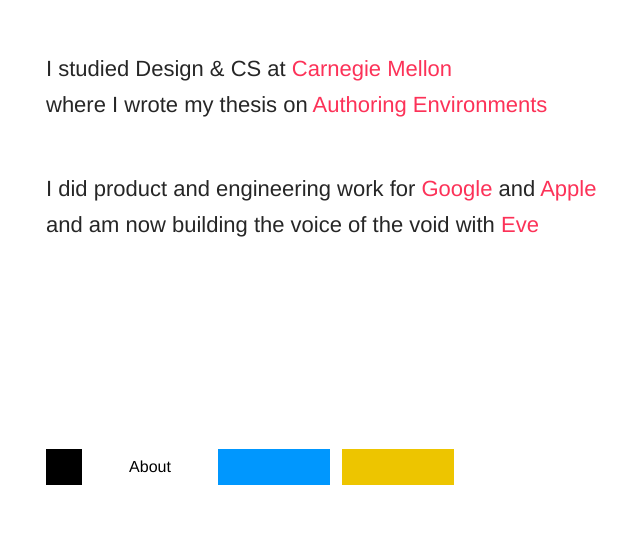
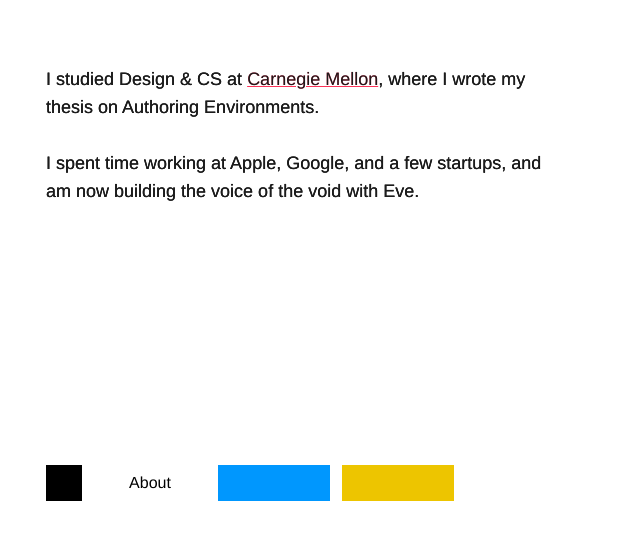
Before and after one commit to maayanalbert/malbert.space, a Next.js app: page /about in a window 1280 px wide. Shown: the part 205-744 px from the top of the page, without its empty margins (66-706 px from the left). Built offline with nearby package versions, Linux system fonts and the light colour scheme.

Commit message:
trying paragraphs

```diff
--- a/src/components/NavButtons.tsx
+++ b/src/components/NavButtons.tsx
@@ -8,9 +8,9 @@
 import { HomeIcon } from "@heroicons/react/24/outline"
 import { useRouter } from "next/router"
 
-export default function SpacesButtons() {
+export default function NavButtons() {
   return (
-    <div className="absolute w-full flex sm:justify-start justify-center sm:p-28 sm:pb-32 p-8 h-[20%] bottom-0">
+    <div className="absolute w-full flex sm:justify-start justify-center sm:p-28 p-8 h-[20%] bottom-0">
       <div className="flex flex-row items-center justify-between gap-3 relative sm:w-fit w-full">
         <HomeButton />
         <PageButton page="ABOUT" />
--- a/src/pages/_app.tsx
+++ b/src/pages/_app.tsx
@@ -1,5 +1,5 @@
 import { HomeButton } from "@/components/HomeButton"
-import SpacesButtons from "@/components/NavButtons"
+import NavButtons from "@/components/NavButtons"
 import "@/styles/globals.css"
 import type { AppProps } from "next/app"
 import { useMemo } from "react"
@@ -22,7 +22,7 @@
     <>
       <QueryClientProvider client={queryClient}>
         <Component {...pageProps} />
-        <SpacesButtons />
+        <NavButtons />
       </QueryClientProvider>
     </>
   )
--- a/src/pages/about.tsx
+++ b/src/pages/about.tsx
@@ -1,6 +1,7 @@
 import { useEffect } from "react"
-import SpacesButtons from "@/components/NavButtons"
+import NavButtons from "@/components/NavButtons"
 import { Item, Row } from "@/components/Item"
+import { getPageColor } from "@/pageHelpers"
 
 export default function About() {
   useEffect(() => {
@@ -8,57 +9,101 @@
   }, [])
 
   return (
-    <div className="h-full w-full">
-      <div
-        className="absolute sm:pl-28 pl-8"
-        style={{ bottom: `calc(50% - ${11 * 4}px)` }}
+    <div className="h-[85%] w-full flex flex-col sm:items-start items-center justify-center sm:pl-28 sm:p-0 p-8">
+      <p className="absolute sm:w-[500px] text-lg">
+        I studied Design & CS at{" "}
+        <a
+          // href={link}
+          target="_blank"
+          className="underline cursor-pointer"
+          style={{ color: getPageColor("ABOUT") }}
+        >
+          Carnegie Mellon
+        </a>
+        , where I wrote my thesis on{" "}
+        <a
+          // href={link}
+          target="_blank"
+          className="hover:underline cursor-pointer"
+        >
+          Authoring Environments
+        </a>
+        .<br />
+        <br /> I spent time working at{" "}
+        <a
+          // href={link}
+          target="_blank"
+          className="hover:underline cursor-pointer"
+        >
+          Apple
+        </a>
+        ,{" "}
+        <a
+          // href={link}
+          target="_blank"
+          className="hover:underline cursor-pointer"
+        >
+          Google
+        </a>
+        , and a few startups, and am now building the voice of the void with{" "}
+        <a
+          // href={link}
+          target="_blank"
+          className="hover:underline cursor-pointer"
+        >
+          Eve
+        </a>
+        .
+      </p>
+      <p
+        className="sm:w-[500px] text-lg"
+        style={{ zIndex: 1, color: "rgb(28, 28, 28)" }}
       >
-        <div className="flex flex-col sm:gap-14 gap-12 items-start">
-          <div className="flex flex-col sm:gap-2 gap-1" key={0}>
-            <Item
-              key={0}
-              item={{
-                first: "I studied Design & CS at",
-                second: "Carnegie Mellon",
-                link: "https://www.cmu.edu/",
-              }}
-              page={"ABOUT"}
-            />
-            <Item
-              key={1}
-              item={{
-                first: "where I wrote my thesis on",
-                second: "Authoring Environments",
-                link: "https://paper.dropbox.com/doc/Stamper-An-Artboard-Oriented-Programming-Environment-QXtfMXshBFBNCu6iCtx2J",
-              }}
-              page={"ABOUT"}
-            />
-          </div>
-          <div className="flex flex-col sm:gap-2 gap-1" key={0}>
-            <Item
-              key={0}
-              item={{
-                first: "I did product and engineering work for",
-                second: "Google",
-                link: "https://www.google.com/travel/",
-                third: "and",
-                fourth: "Apple",
-                link2: "https://www.apple.com/iwork/",
-              }}
-              page={"ABOUT"}
-            />
-            <Item
-              key={1}
-              item={{
-                first: "and am now building the voice of the void with",
-                second: "Eve",
-                link: "https://www.eve.space/",
-              }}
-              page={"ABOUT"}
-            />
-          </div>
-        </div>
-      </div>
+        I studied Design & CS at{" "}
+        <a
+          // href={link}
+          target="_blank"
+          className={`hover:text-[rgb(252,50,88)] cursor-pointer`}
+        >
+          Carnegie Mellon
+        </a>
+        , where I wrote my thesis on{" "}
+        <a
+          // href={link}
+          target="_blank"
+          className="hover:underline cursor-pointer"
+        >
+          Authoring Environments
+        </a>
+        .<br />
+        <br /> I spent time working at{" "}
+        <a
+          // href={link}
+          target="_blank"
+          className="hover:underline cursor-pointer"
+        >
+          Apple
+        </a>
+        ,{" "}
+        <a
+          // href={link}
+          target="_blank"
+          className="hover:underline cursor-pointer"
+        >
+          Google
+        </a>
+        , and a few startups, and am now building the voice of the void with{" "}
+        <a
+          // href={link}
+          target="_blank"
+          className="hover:underline cursor-pointer"
+        >
+          Eve
+        </a>
+        .
+      </p>
     </div>
   )
 }
+
+// style={{ borderColor: getPageColor("ABOUT"), borderBottomWidth: 1.5 }}
--- a/src/pages/contact.tsx
+++ b/src/pages/contact.tsx
@@ -1,5 +1,5 @@
 import { useEffect } from "react"
-import SpacesButtons from "@/components/NavButtons"
+import NavButtons from "@/components/NavButtons"
 import { Item, Row } from "@/components/Item"
 
 export default function About() {
--- a/src/pages/geography.tsx
+++ b/src/pages/geography.tsx
@@ -1,5 +1,5 @@
 import { useEffect } from "react"
-import SpacesButtons from "@/components/NavButtons"
+import NavButtons from "@/components/NavButtons"
 import { Item, Row } from "@/components/Item"
 
 export default function About() {
--- a/src/pages/index.tsx
+++ b/src/pages/index.tsx
@@ -9,8 +9,7 @@
   }, [])
 
   return (
-    <div className="h-full w-full">
-      <div className="absolute bottom-[50%] sm:bottom-[calc(50%-44px)] sm:pl-28 pl-8">
+    <div className="h-[85%] w-full flex flex-col sm:items-start items-center justify-center sm:pl-28">
       <p
         className="font-semibold sm:text-9xl text-5xl sm:leading-normal leading-tight"
         style={{ fontFamily: "Helvetica Neue" }}
@@ -18,6 +17,5 @@
         Hi, I'm Maayan
       </p>
     </div>
-    </div>
   )
 }
```
Lines whose indentation alone changed are shown as unchanged.
